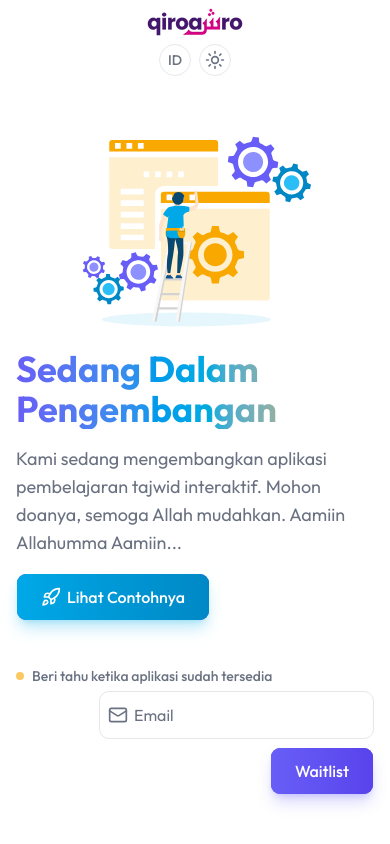
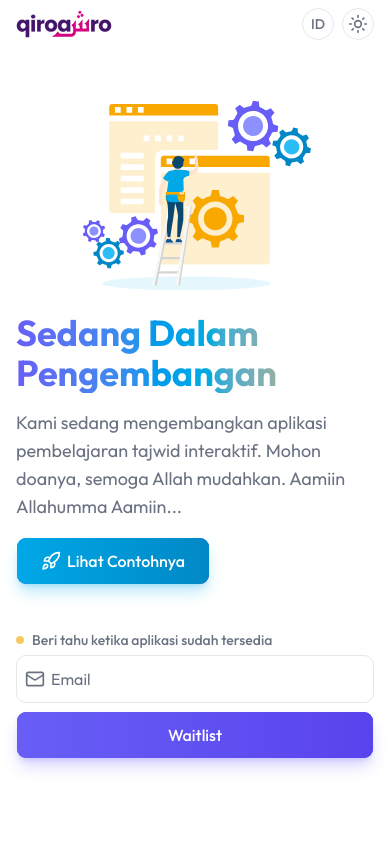
Before and after one commit to hurifajri/qiroasro, a Next.js app: page / in a window 390 px wide. Built offline with nearby package versions, Linux system fonts and the light colour scheme; no server answers.

Commit message:
fix: layout

```diff
--- a/src/components/common/public-header.tsx
+++ b/src/components/common/public-header.tsx
@@ -29,9 +29,9 @@ export function PublicHeader({ locale, theme, className }: PublicHeaderProps) {
   return (
     <header
       className={cn(
-        'sticky top-0 z-60 flex flex-col items-center justify-between gap-2 bg-background/20 px-4 py-2 backdrop-blur-sm transition-[border-color] duration-200 sm:flex-row',
+        'sticky top-0 z-60 flex items-center justify-between gap-2 bg-background/20 px-4 py-2 backdrop-blur-sm transition-[border-color] duration-200',
         isScrolled && !isPlayground ? 'border-b' : '',
-        isPlayground && 'border-b',
+        isPlayground && 'flex-col border-b sm:flex-row',
         className,
       )}
     >
--- a/src/components/common/waitlist-form.tsx
+++ b/src/components/common/waitlist-form.tsx
@@ -67,7 +67,7 @@ export function WaitlistForm({ source, className, showTitle = false }: WaitlistF
             form.handleSubmit();
           }}
         >
-          <div className="flex flex-col items-end gap-2 sm:flex-row">
+          <div className="flex flex-col gap-2 sm:flex-row">
             <form.Field
               name="email"
               validators={{
```
